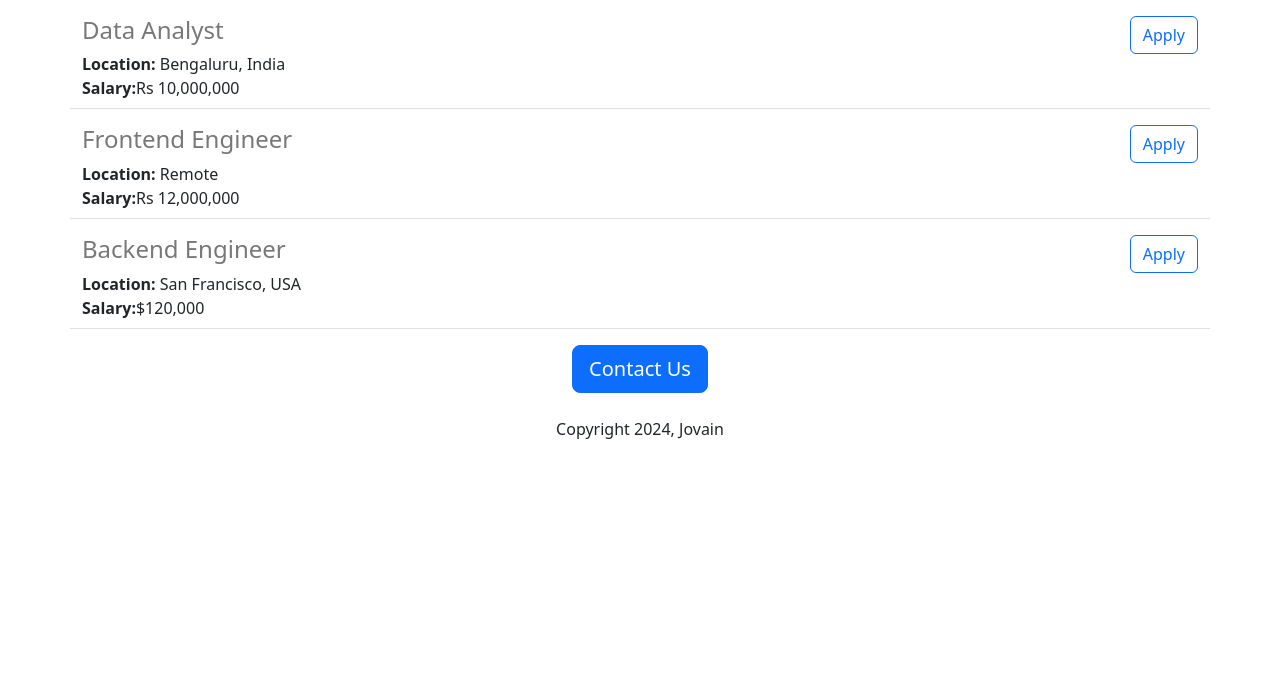
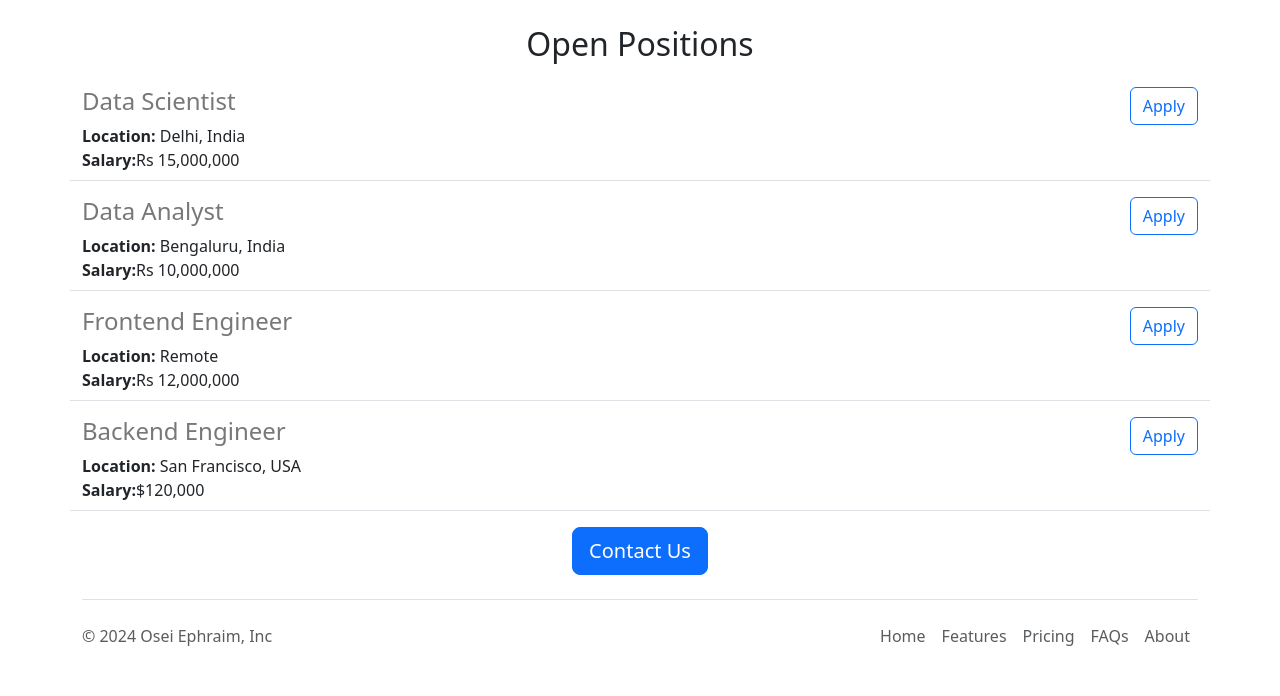
Before and after one commit to Kofigo375/careers-website, a Flask app: page / in a window 1280 px wide. Shown: the part 903-1599 px from the top of the page. Before the commit the page ends 1342 px from the top, so only its background shows below. Run offline with Flask 3, Linux system fonts and the light colour scheme.

Commit message:
add files

```diff
--- /dev/null
+++ b/templates/footer.html
@@ -0,0 +1,18 @@
+
+<div class="container">
+    <footer class="d-flex flex-wrap justify-content-between align-items-center py-3 my-4 border-top">
+      <p class="col-md-4 mb-0 text-body-secondary">&copy; 2024 Osei Ephraim, Inc</p>
+
+      <a href="/" class="col-md-4 d-flex align-items-center justify-content-center mb-3 mb-md-0 me-md-auto link-body-emphasis text-decoration-none">
+        <svg class="bi me-2" width="40" height="32"><use xlink:href="#bootstrap"/></svg>
+      </a>
+
+      <ul class="nav col-md-4 justify-content-end">
+        <li class="nav-item"><a href="#" class="nav-link px-2 text-body-secondary">Home</a></li>
+        <li class="nav-item"><a href="#" class="nav-link px-2 text-body-secondary">Features</a></li>
+        <li class="nav-item"><a href="#" class="nav-link px-2 text-body-secondary">Pricing</a></li>
+        <li class="nav-item"><a href="#" class="nav-link px-2 text-body-secondary">FAQs</a></li>
+        <li class="nav-item"><a href="#" class="nav-link px-2 text-body-secondary">About</a></li>
+      </ul>
+    </footer>
+  </div>
--- a/templates/home.html
+++ b/templates/home.html
@@ -10,17 +10,25 @@
             height: 360px;
             width: 100%;
             object-fit: cover;
+            margin-bottom: 16px;
         }
     </style>
 </head>
 <body>
+    {% include 'nav.html' %}
+    <img class="img-fluid" id="banner" src="{{ url_for('static', filename='banner.jpg') }}" height="320">
     <div class="container">
         <h1 class="text-center mt-4 mb-4" >Jovain Careers</h1>
-        <img class="img-fluid" id="banner" src="{{ url_for('static', filename='banner.jpg') }}" height="320">
-        <h2 class="text-center mt-4 mb-4">About Jovain</h2>
-        <p class="lead">
-            Lorem ipsum dolor sit amet, consectetur adipiscing elit, sed do eiusmod tempor incididunt ut labore et dolore magna aliqua. Pretium aenean pharetra magna ac placerat vestibulum lectus mauris. Fermentum odio eu feugiat pretium nibh ipsum consequat. At lectus urna duis convallis. Sed sed risus pretium quam vulputate dignissim suspendisse in est. Tortor condimentum lacinia quis vel eros donec ac odio. Sit amet justo donec enim diam vulputate ut. Porta non pulvinar neque laoreet suspendisse. Placerat in egestas erat imperdiet sed euismod nisi. Morbi tincidunt ornare massa eget egestas purus viverra accumsan in.
-        </p>
+        <div class="row" style="margin-bottom: 16px;">
+            <div class="col-md-6">
+                <p class="lead">
+                    Lorem ipsum dolor sit amet, consectetur adipiscing elit, sed do eiusmod tempor incididunt ut labore et dolore magna aliqua. Pretium aenean pharetra magna ac placerat vestibulum lectus mauris. Fermentum odio eu feugiat pretium nibh ipsum consequat. At lectus urna duis convallis. Sed sed risus pretium quam vulputate dignissim suspendisse in est. Tortor condimentum lacinia quis vel eros donec ac odio. Sit amet justo donec enim diam vulputate ut. Porta non pulvinar neque laoreet suspendisse. Placerat in egestas erat imperdiet sed euismod nisi. Morbi tincidunt ornare massa eget egestas purus viverra accumsan in.
+                </p>
+            </div>
+            <div class="d-none d-md-block col-md-6">
+                <img src="/static/people.jpg" alt="people working" style="height: 320px; border-radius:4px">
+            </div>
+        </div>
         <h2 class="text-center mt-4 mb-4">Open Positions</h2>
         <div>
             {% for job in jobs %}
@@ -29,8 +37,8 @@
         </div>
         <div class="text-center">
         <button class="btn btn-primary btn-lg">Contact Us</button>
-        <p class="mt-4">Copyright 2024, Jovain</p>
         </div>
     </div>
+    {% include 'footer.html' %}
 </body>
 </html>
--- a/templates/jobitem.html
+++ b/templates/jobitem.html
@@ -11,6 +11,6 @@
         {% endif %}
     </div>
     <div class="col-3 d-flex justify-content-end align-items-start">
-        <button type="button" class="btn btn-outline-primary">Apply</button>
+        <a href="mailto:hello@ephrim.ai?Subject=Application for {{job['title']}}" type="button" class="btn btn-outline-primary">Apply</a>
     </div>
 </div>
--- /dev/null
+++ b/templates/nav.html
@@ -0,0 +1,8 @@
+<nav class="navbar bg-body-tertiary show-sm fixed-top bg-white">
+  <div class="container">
+    <a class="navbar-brand" href="#">
+      <img src="/static/bootstrap-logo.svg" alt="Bootstrap" width="30" height="24">
+    </a>
+  </div>
+</nav>
+<div style="height: 56px;"></div>
```
Also changed, not shown: static/bootstrap-logo.svg (added), 1 other file.
